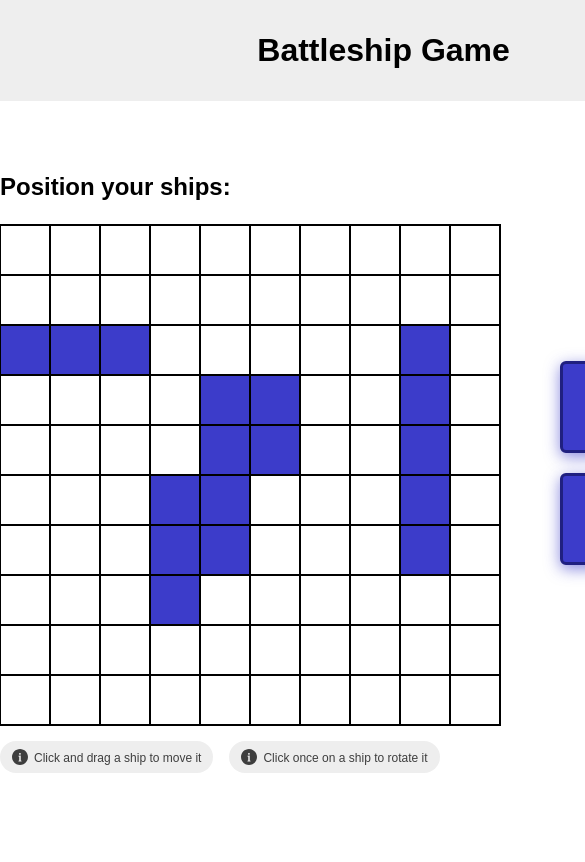
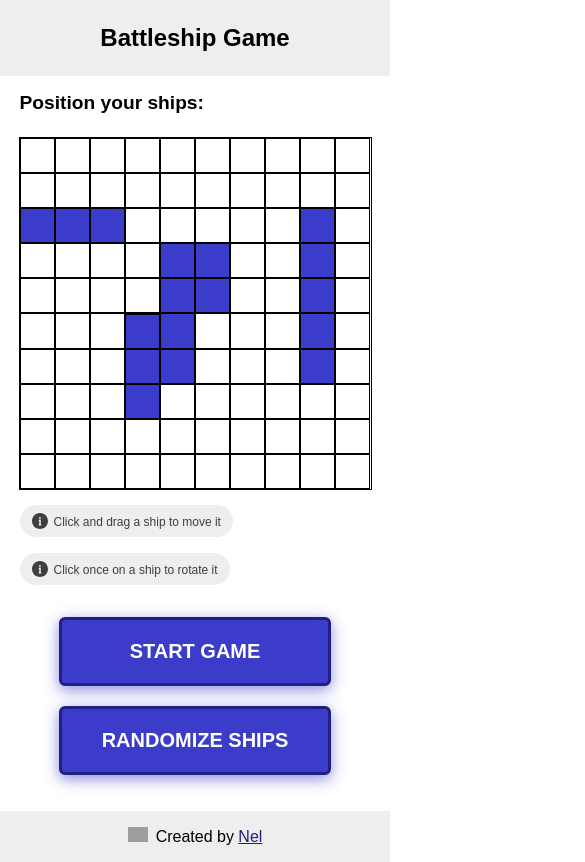
Before and after one commit to nelrnd/battleship, a website with bundled scripts: page index.html in a window 390 px wide. Shown: the top 862 px of the page, 585 px wide, since content can reach past the window. Built offline with nearby package versions, Linux system fonts and the light colour scheme; grey boxes are pictures that could not be loaded.

Commit message:
Add styling for mobile devices

```diff
--- a/index.html
+++ b/index.html
@@ -20,5 +20,18 @@
       <h1>Battleship Game</h1>
     </header>
     <main></main>
+    <footer>
+      <a href="https://github.com/nelrnd" target="_blank">
+        <img
+          src="https://cdn-icons-png.flaticon.com/512/25/25231.png"
+          class="icon"
+          alt="GitHub icon"
+          width="20"
+        />
+      </a>
+      <p>
+        Created by <a href="https://github.com/nelrnd" target="_blank">Nel</a>
+      </p>
+    </footer>
   </body>
 </html>
--- a/style.css
+++ b/style.css
@@ -1,6 +1,6 @@
 :root {
   --grid-size: 10;
-  --grid-dim: 500px;
+  --grid-dim: min(500px, 40vw);
   --square-dim: calc(var(--grid-dim) / var(--grid-size));
 
   --main: rgb(60, 60, 202);
@@ -24,7 +24,7 @@ body {
 
 body {
   display: grid;
-  grid-template-rows: auto 1fr;
+  grid-template-rows: auto 1fr auto;
 }
 
 header {
@@ -33,11 +33,27 @@ header {
   background-color: var(--grey);
 }
 
+footer {
+  text-align: center;
+  padding: 1rem;
+  background-color: var(--grey);
+
+  display: flex;
+  justify-content: center;
+  align-items: center;
+  gap: 0.5rem;
+}
+
+footer a {
+  color: var(--main-darker);
+}
+
 main {
   display: flex;
   justify-content: center;
   align-items: center;
   gap: 60px;
+  padding: 1rem;
 }
 
 h1 {
@@ -47,6 +63,7 @@ h1 {
 h2 {
   font-size: 1.5rem;
   margin-bottom: 1.5rem;
+  width: fit-content;
 }
 
 .board {
@@ -173,6 +190,8 @@ h2 {
 .infos {
   display: flex;
   gap: 1rem;
+  flex-wrap: wrap;
+  max-width: var(--grid-dim);
 }
 
 .info {
@@ -216,3 +235,22 @@ h2 {
   text-align: center;
   padding-bottom: 2rem;
 }
+
+@media screen and (max-width: 750px) {
+  :root {
+    --grid-dim: min(90vw, 400px);
+  }
+  h1 {
+    font-size: 1.5rem;
+  }
+  h2 {
+    font-size: 1.2rem;
+  }
+  header {
+    padding: 1.5rem;
+  }
+  main {
+    flex-direction: column;
+    gap: 2rem;
+  }
+}
```
